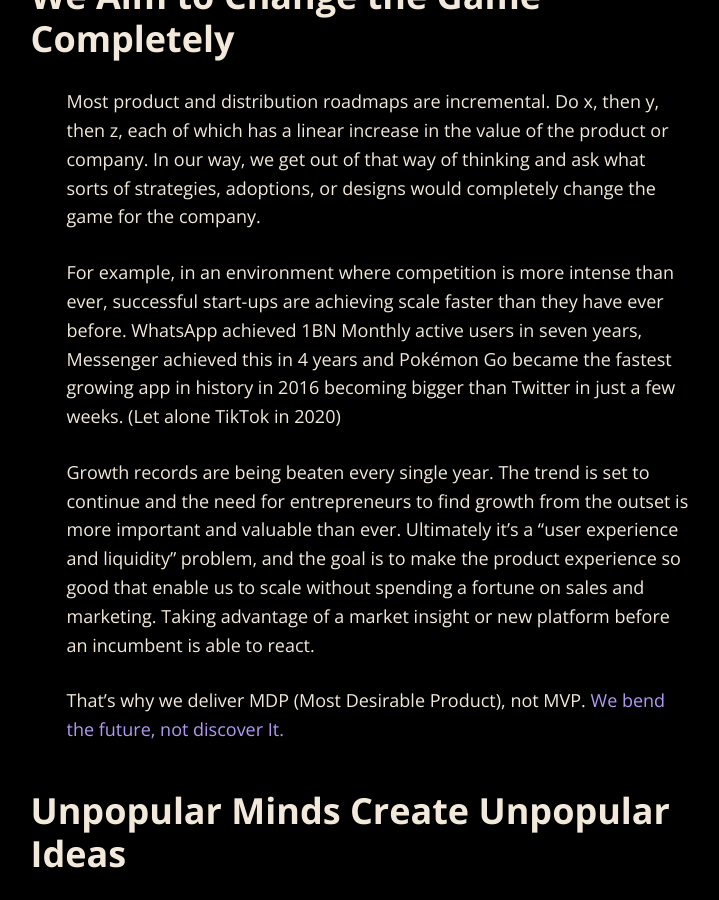
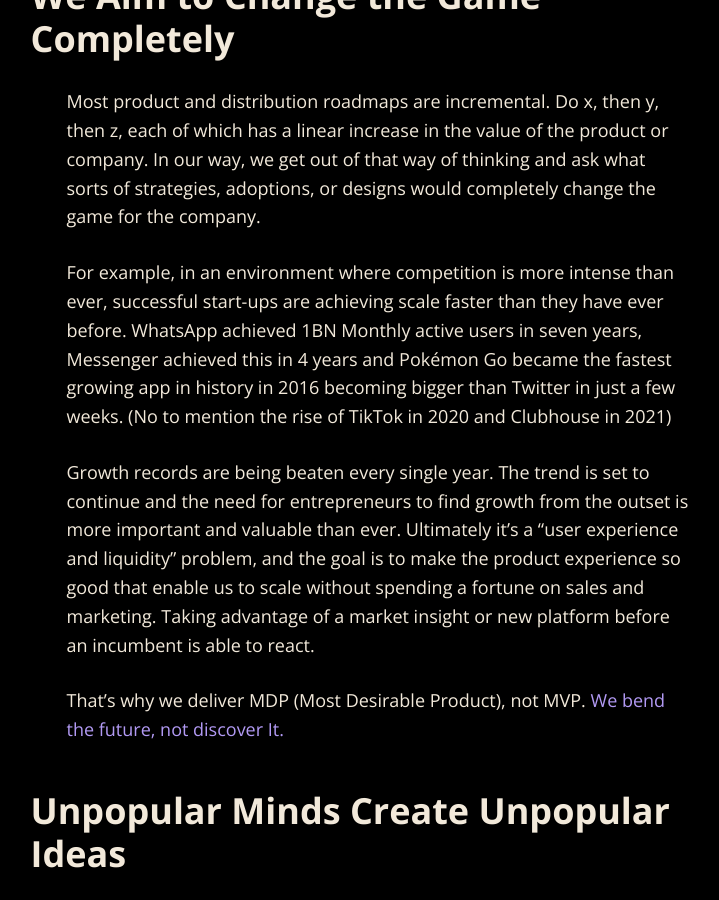
Before and after one commit to tarsmachine/tarsmachine.github.io, a Jekyll site: the page built from index.md, in a window 1280 px wide and 900 px high, scrolled down 1216 px. Shown: the whole window, without its empty margins (261-980 px from the left). Built offline with Jekyll 4.4.1, drawn with Linux system fonts in a browser that asks for light colours; nearby versions of some CDN libraries.

Commit message:
Update index.md

```diff
--- a/index.md
+++ b/index.md
@@ -29,7 +29,7 @@ We don’t talk or promote anything related to the company valuation, funding ne
 
 Most product and distribution roadmaps are incremental. Do x, then y, then z, each of which has a linear increase in the value of the product or company. In our way, we get out of that way of thinking and ask what sorts of strategies, adoptions, or designs would completely change the game for the company.
 
-For example, in an environment where competition is more intense than ever, successful start-ups are achieving scale faster than they have ever before. WhatsApp achieved 1BN Monthly active users in seven years, Messenger achieved this in 4 years and Pokémon Go became the fastest growing app in history in 2016 becoming bigger than Twitter in just a few weeks. (Let alone TikTok in 2020)
+For example, in an environment where competition is more intense than ever, successful start-ups are achieving scale faster than they have ever before. WhatsApp achieved 1BN Monthly active users in seven years, Messenger achieved this in 4 years and Pokémon Go became the fastest growing app in history in 2016 becoming bigger than Twitter in just a few weeks. (No to mention the rise of TikTok in 2020 and Clubhouse in 2021)
 
 Growth records are being beaten every single year. The trend is set to continue and the need for entrepreneurs to find growth from the outset is more important and valuable than ever. Ultimately it’s a “user experience and liquidity” problem, and the goal is to make the product experience so good that enable us to scale without spending a fortune on sales and marketing. Taking advantage of a market insight or new platform before an incumbent is able to react.
 
```
